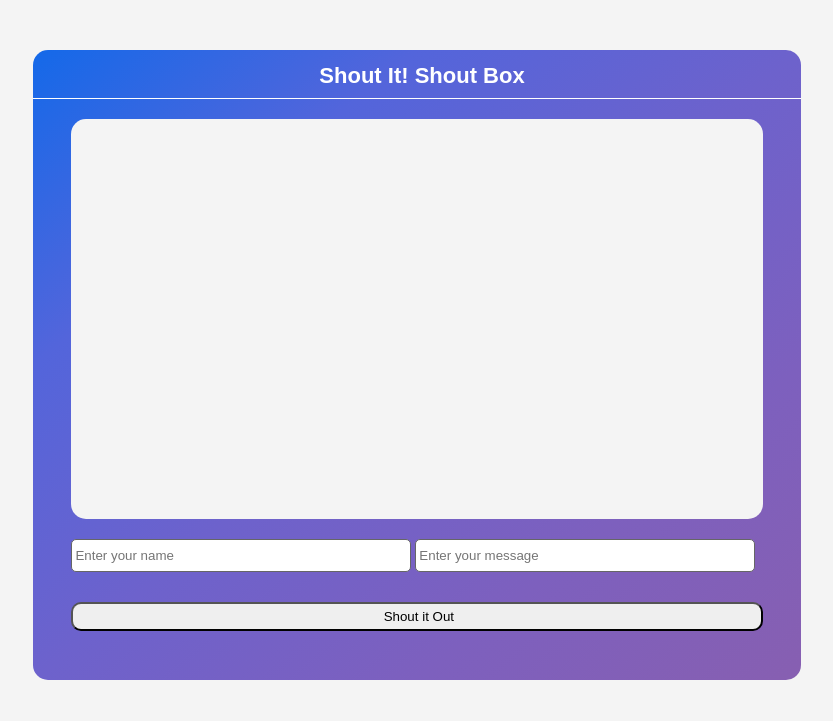
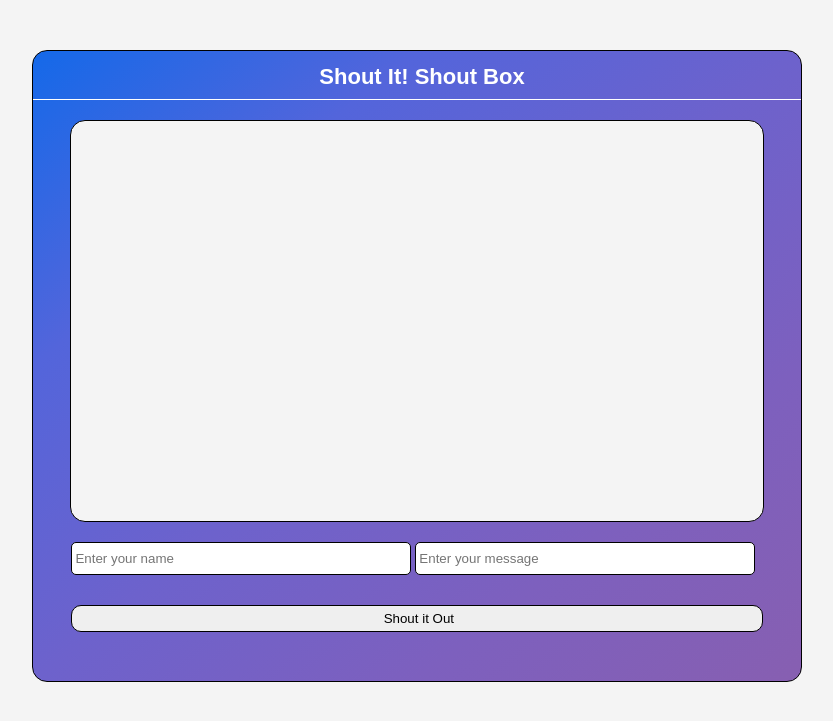
Before and after one commit to krom0002/shout_it_tutorial, a PHP site: page / in a window 1280 px wide. Shown: the top 721 px of the page, without its empty margins (223-1056 px from the left). Run offline with PHP 8.4, Linux system fonts and the light colour scheme; data that the repository does not hold is empty.

Commit message:
css added borders

```diff
--- a/css/style.css
+++ b/css/style.css
@@ -26,6 +26,7 @@ body {
   overflow: auto;
   width: 60%;
   min-height: 630px;
+  border: black solid 1px;
   border-radius: 15px;
 }
 
@@ -43,6 +44,7 @@ header h1 {
   height: 400px;
   margin: 20px auto;
   overflow: auto;
+  border: black solid 1px;
   border-radius: 15px;
 }
 
@@ -68,7 +70,7 @@ header h1 {
   width: 48%;
   padding: 3px;
   margin-bottom: 20px;
-  border: #666666 solid 1px;
+  border: black solid 1px;
   border-radius: 5px;
 }
 
@@ -77,6 +79,7 @@ header h1 {
   margin-bottom: 30px;
   width: 100%;
   margin: 10px auto;
+  border: black solid 1px;
   border-radius: 10px;
 }
 
```
